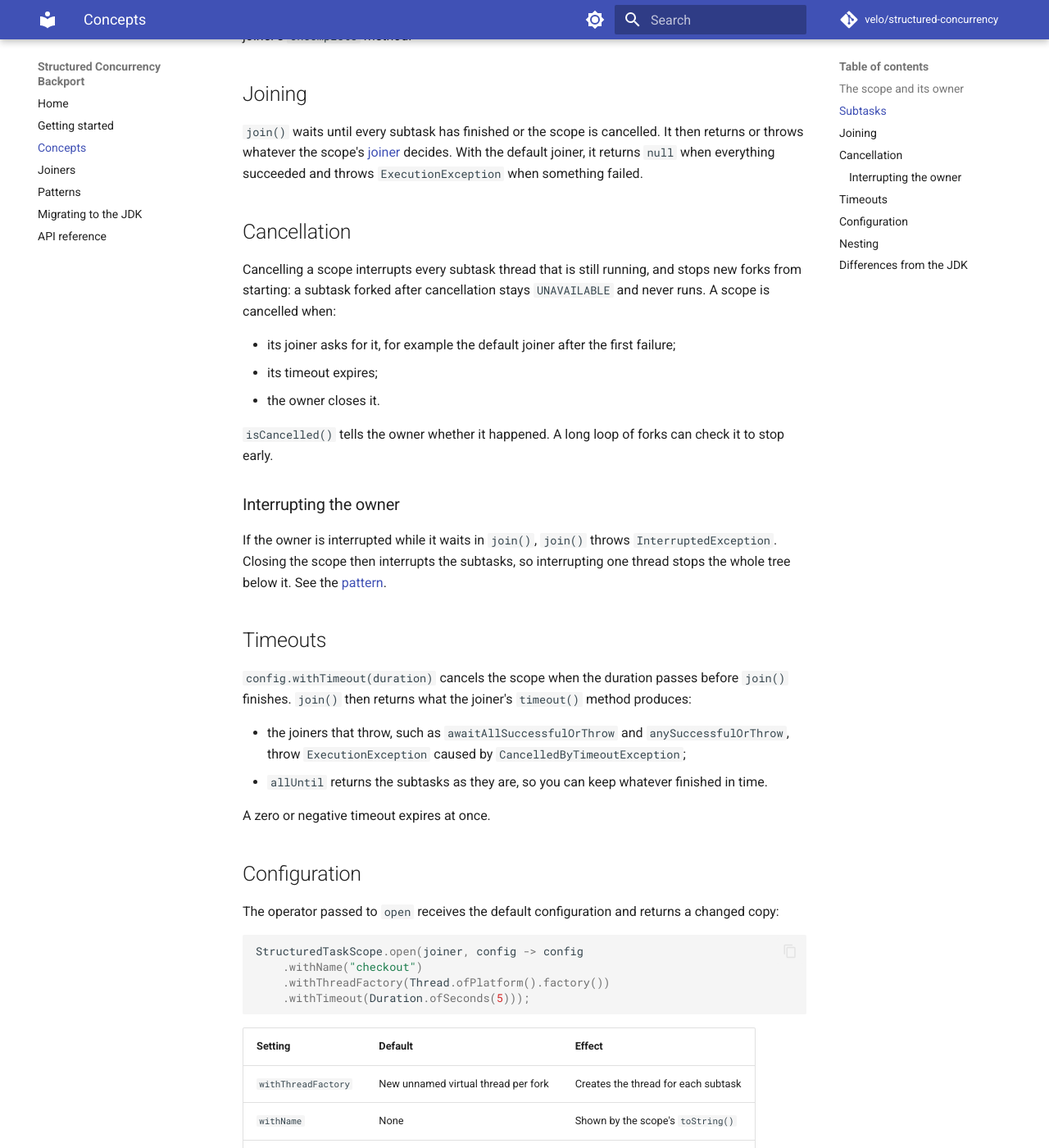
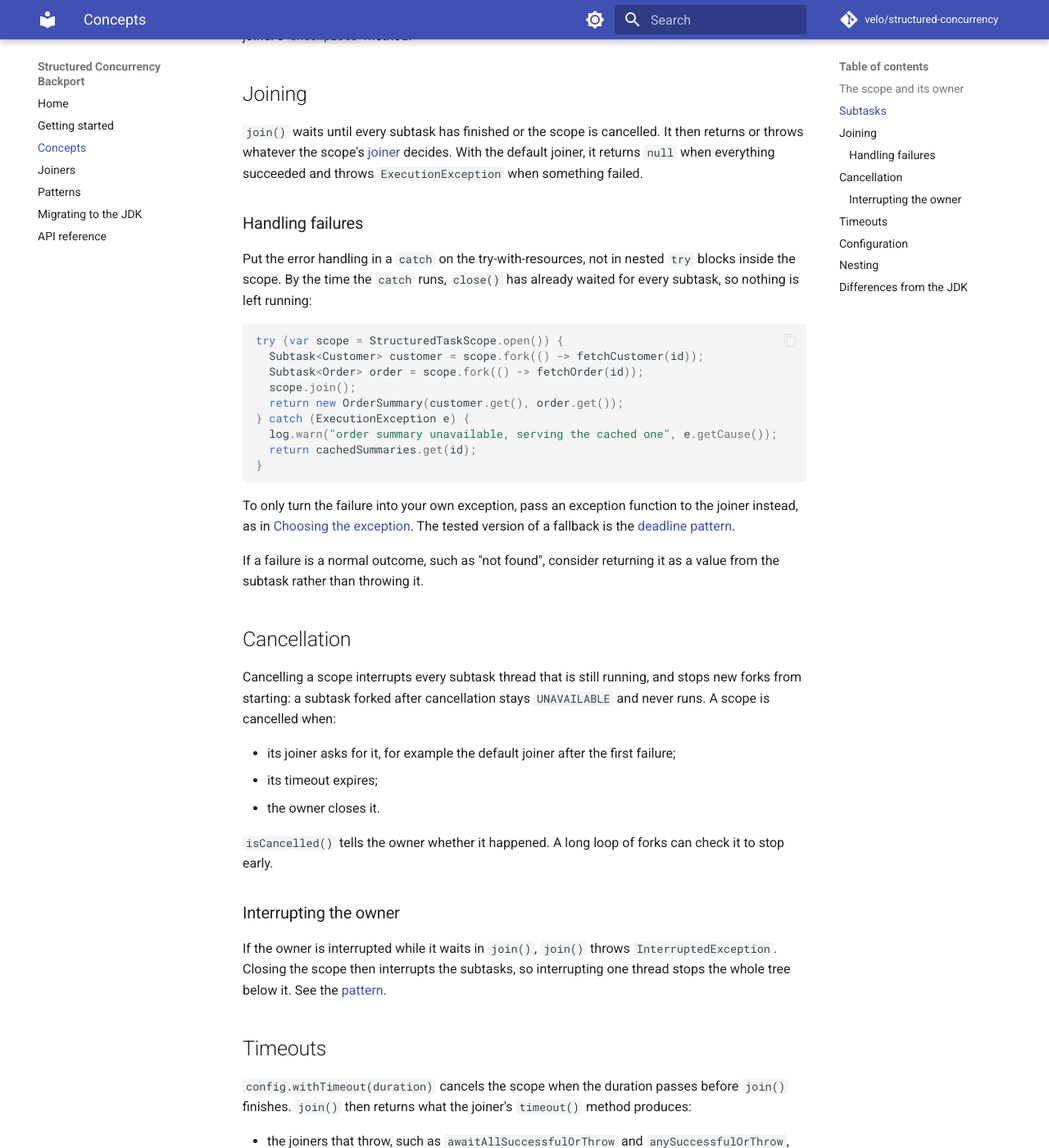
Before and after one commit to velo/structured-concurrency, an MkDocs documentation site: the page built from docs/concepts.md, in a window 1280 px wide and 1400 px high, scrolled down 1038 px. Shown: the whole window at 82% size. Built offline with MkDocs 1.6.1 and Material for MkDocs 9.7.7, drawn with Linux system fonts in a browser that asks for light colours; comment, search, counter and statistics services are not loaded; some of the changed text lies outside the part shown.

Commit message:
Cover nested failure chains, timeout from open, and failure handling docs (#14)
* Cover the Devoxx 2026 talk: nested failure cause chain, timeout from open, failure handling docs

Signed-off-by: Marvin Froeder <velo.br@gmail.com>

* Fork the outer sibling first, share the interrupt helper, and steer the failure docs to fallbacks

Signed-off-by: Marvin Froeder <velo.br@gmail.com>

---------

Signed-off-by: Marvin Froeder <velo.br@gmail.com>

````diff
--- a/docs/concepts.md
+++ b/docs/concepts.md
@@ -37,6 +37,31 @@ joiner's `onComplete` method.
 whatever the scope's [joiner](joiners.md) decides. With the default joiner, it returns `null` when
 everything succeeded and throws `ExecutionException` when something failed.
 
+### Handling failures
+
+Put the error handling in a `catch` on the try-with-resources, not in nested `try` blocks inside
+the scope. By the time the `catch` runs, `close()` has already waited for every subtask, so nothing
+is left running:
+
+```java
+try (var scope = StructuredTaskScope.open()) {
+  Subtask<Customer> customer = scope.fork(() -> fetchCustomer(id));
+  Subtask<Order> order = scope.fork(() -> fetchOrder(id));
+  scope.join();
+  return new OrderSummary(customer.get(), order.get());
+} catch (ExecutionException e) {
+  log.warn("order summary unavailable, serving the cached one", e.getCause());
+  return cachedSummaries.get(id);
+}
+```
+
+To only turn the failure into your own exception, pass an exception function to the joiner instead,
+as in [Choosing the exception](joiners.md#choosing-the-exception). The tested version of a fallback
+is the [deadline pattern](patterns.md#deadline-with-a-fallback).
+
+If a failure is a normal outcome, such as "not found", consider returning it as a value from the
+subtask rather than throwing it.
+
 ## Cancellation
 
 Cancelling a scope interrupts every subtask thread that is still running, and stops new forks from
@@ -64,7 +89,8 @@ finishes. `join()` then returns what the joiner's `timeout()` method produces:
   `ExecutionException` caused by `CancelledByTimeoutException`;
 - `allUntil` returns the subtasks as they are, so you can keep whatever finished in time.
 
-A zero or negative timeout expires at once.
+The clock starts when the scope is opened, not at the first fork. This means the time limit covers
+the whole block up to `join()`. If the timeout is zero or negative, it expires immediately.
 
 ## Configuration
 
@@ -89,6 +115,14 @@ A subtask can open its own scope, and the scopes form a tree. Each scope must be
 scope that encloses it. If the owner closes an outer scope while an inner one it opened is still
 open, the inner scope is closed first and `close()` throws `StructureViolationException`.
 
+A failure deep in the tree moves up through a chain of causes. If a subtask of an inner scope fails,
+the inner `join()` throws. This causes the outer subtask that opened it to fail, and the outer
+`join()` throws too. As the failure moves up, each level cancels its own siblings. The outer
+`ExecutionException`'s cause is the inner `ExecutionException`, whose cause is the original failure.
+Because of this, the stack trace shows the path from the owner down to the subtask that failed.
+[`UseCaseExamplesTest.failureDeepInTheTreeArrivesAsCauseChainAndCancelsEveryBranch`](https://github.com/velo/structured-concurrency/blob/main/structured-concurrency/src/test/java/com/marvinformatics/structured/spec/UseCaseExamplesTest.java)
+tests this.
+
 ## Differences from the JDK
 
 A library can't reach some JDK internals:
````
Also changed, not shown: docs/joiners.md (+3 -0 lines), 2 other files.
